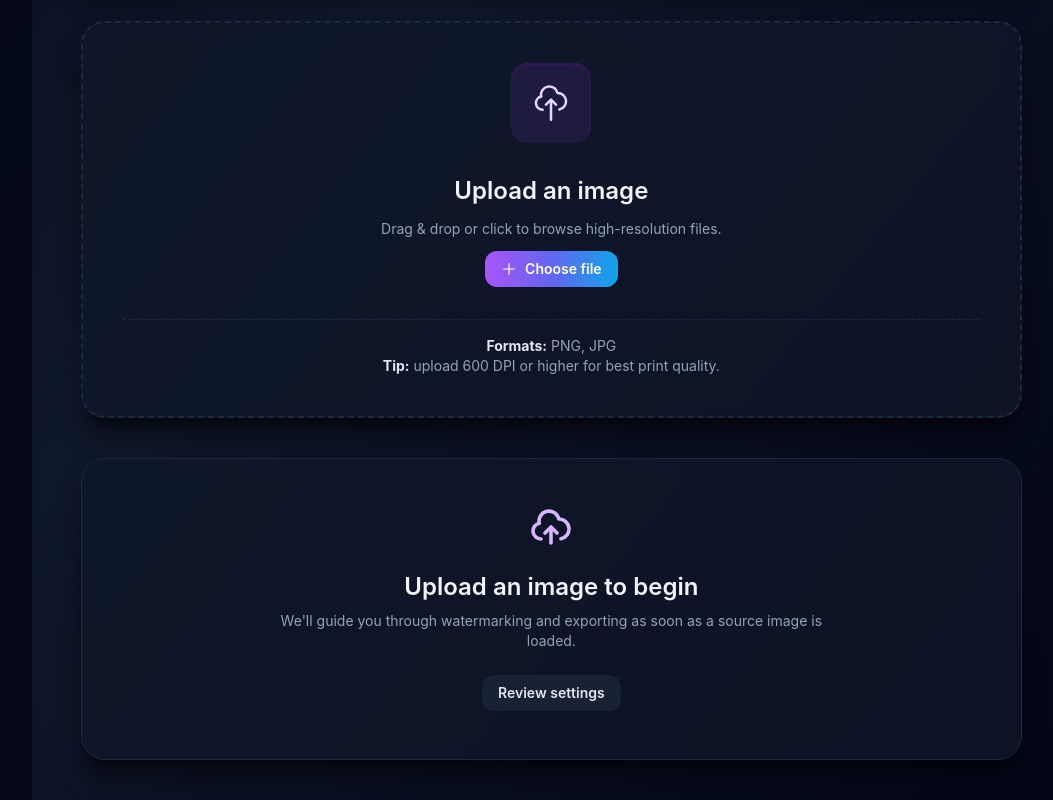
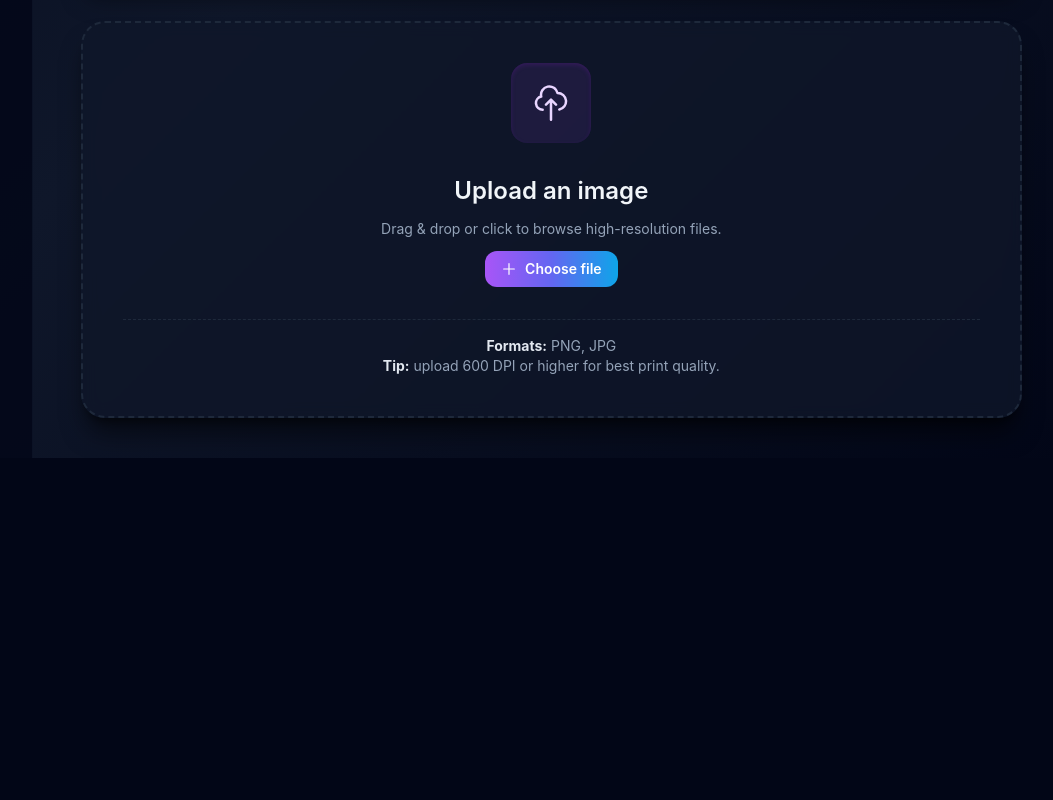
Before and after one commit to BeardedUnicorn/etsy-digital-art-packager, a React (Vite) app: page / in a window 1280 px wide. Shown: the part 819-1619 px from the top of the page, without its empty margins (210-1263 px from the left). After the commit the page ends 1277 px from the top, so only its background shows below. Built offline with nearby package versions, Linux system fonts and the light colour scheme.

Commit message:
fix(ux): remove redundant generator empty state
Drops the extra pre-upload helper card beneath the uploader so the workflow panel remains the primary guidance.

```diff
--- a/src/pages/GeneratorPage.tsx
+++ b/src/pages/GeneratorPage.tsx
@@ -222,27 +222,6 @@ export function GeneratorPage({
 
       {processing && <ProgressBar progress={progress} />}
 
-      {!processing && !hasResults && !hasImage && (
-        <EmptyState
-          title="Upload an image to begin"
-          description="We'll guide you through watermarking and exporting as soon as a source image is loaded."
-          icon={
-            <svg className="h-12 w-12" fill="none" stroke="currentColor" viewBox="0 0 24 24">
-              <path strokeLinecap="round" strokeLinejoin="round" strokeWidth={1.8} d="M7 16a4 4 0 01-.88-7.903A5 5 0 1115.9 6H16a5 5 0 011 9.9M15 13l-3-3m0 0l-3 3m3-3v8" />
-            </svg>
-          }
-          action={
-            <button
-              type="button"
-              onClick={onOpenSettings}
-              className={`${theme.subtleButton} rounded-xl px-4 py-2 text-sm font-semibold text-slate-200 transition-transform hover:scale-[1.01]`}
-            >
-              Review settings
-            </button>
-          }
-        />
-      )}
-
       {!processing && hasImage && !hasResults && (
         <EmptyState
           title="Generate your image set"
```
